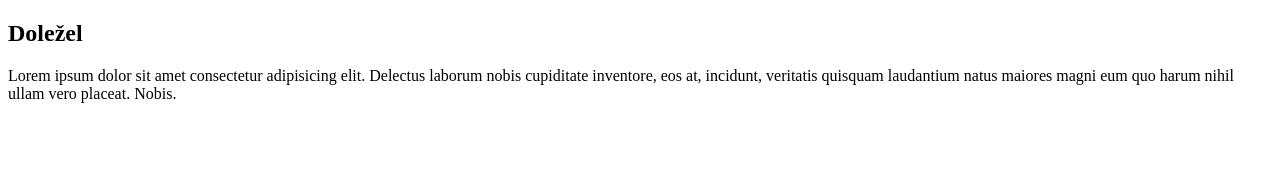
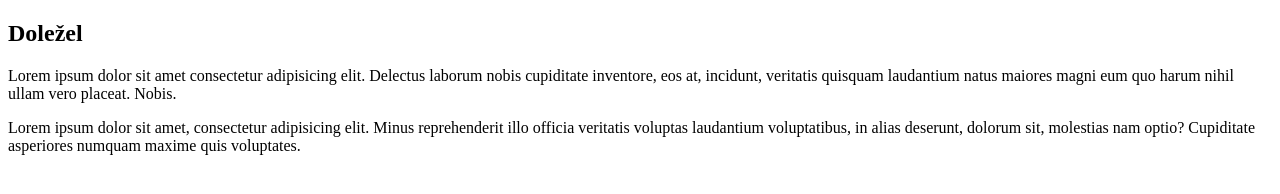
Before and after one commit to Dadfa4555/Dolezel2, a plain HTML site: page index.html in a window 1280 px wide. Drawn offline with Linux system fonts and the light colour scheme.

Commit message:
přidán druhý odstavec

```diff
--- a/index.html
+++ b/index.html
@@ -11,5 +11,9 @@
 
     <p>Lorem ipsum dolor sit amet consectetur adipisicing elit. Delectus laborum nobis cupiditate inventore, eos at,
         incidunt, veritatis quisquam laudantium natus maiores magni eum quo harum nihil ullam vero placeat. Nobis.</p>
+
+    <p>Lorem ipsum dolor sit amet, consectetur adipisicing elit. Minus reprehenderit illo officia veritatis voluptas
+        laudantium voluptatibus, in alias deserunt, dolorum sit, molestias nam optio? Cupiditate asperiores numquam
+        maxime quis voluptates.</p>
 </body>
 </html>
```
